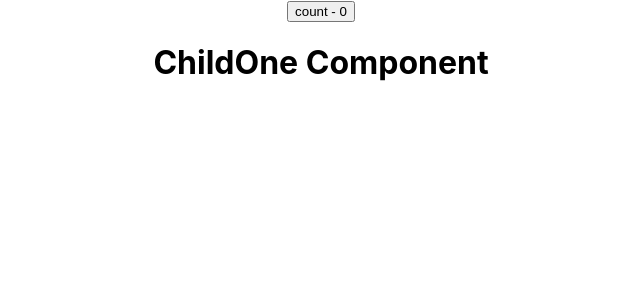
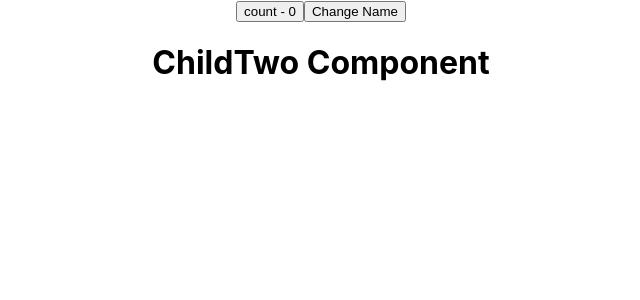
Before and after one commit to siegfred14/react_render, a React (Create React App) app: page / in a window 1280 px wide. Shown: the top 300 px of the page, without its empty margins (319-959 px from the left). Built offline with nearby package versions, Linux system fonts and the light colour scheme.

Commit message:
React Memo introduced to optimize ChildTwo

```diff
--- a/src/components/Optimization/ChildTwo.js
+++ b/src/components/Optimization/ChildTwo.js
@@ -8,3 +8,5 @@ export const ChildTwo = () => {
     </div>
   );
 };
+
+export const MemoizedChildTwo = React.memo(ChildTwo);
--- a/src/components/Optimization/ParentTwo.js
+++ b/src/components/Optimization/ParentTwo.js
@@ -1,15 +1,18 @@
 import { render } from "@testing-library/react";
 import React, { Component, useState } from "react";
 import { ChildOne } from "./ChildOne";
+import { MemoizedChildTwo } from "./ChildTwo";
 
 export const ParentTwo = () => {
   const [count, setCount] = useState(0);
+  const [name, setName] = useState("Siegfred");
 
   console.log("ParentTwo Render");
   return (
     <div>
       <button onClick={() => setCount((c) => c + 1)}> count - {count} </button>
-      <ChildOne />
+      <button onClick={() => setName("Samson")}> Change Name</button>
+      <MemoizedChildTwo name={name} />
     </div>
   );
 };
```
